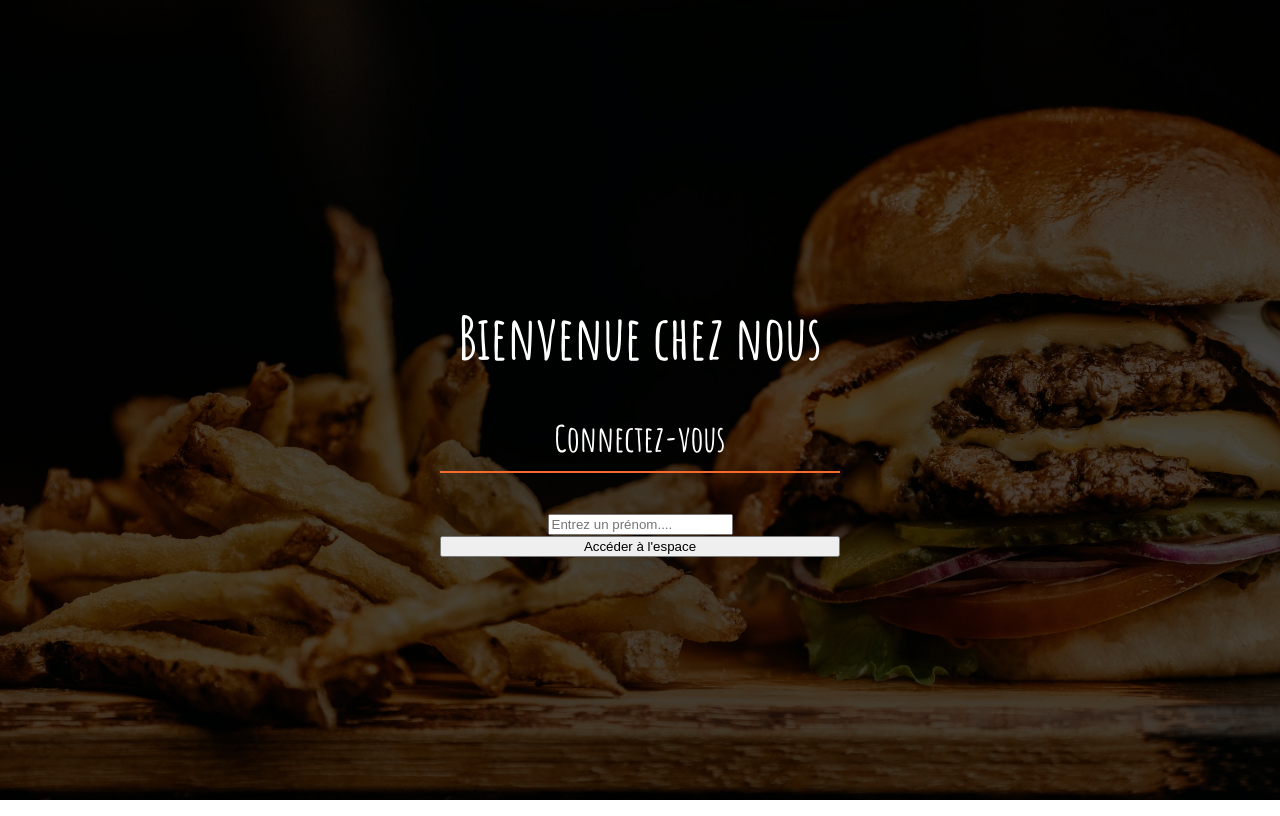
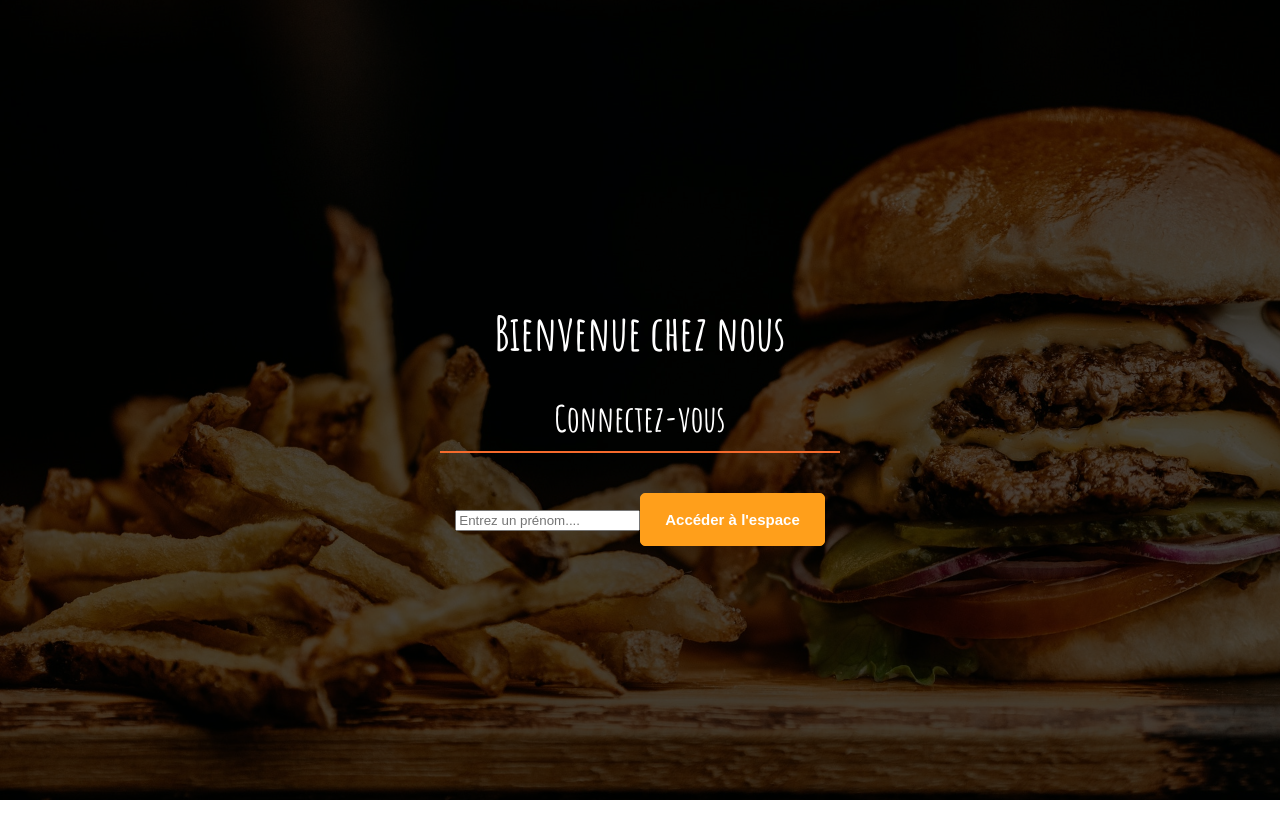
Before and after one commit to PaulDABIN/crazee-burger, a React (Create React App) app: page / in a window 1280 px wide. Built offline with nearby package versions, Linux system fonts and the light colour scheme.

Commit message:
PrimaryButton.js > add styling

```diff
--- a/src/components/pages/login/LoginForm.js
+++ b/src/components/pages/login/LoginForm.js
@@ -1,7 +1,7 @@
 import React from 'react'
 import styled from 'styled-components'
 import { theme } from '../../../theme/index';
-import Button from '../../reusable/Button';
+import PrimaryButton from '../../reusable/PrimaryButton';
 
 export default function LoginForm({inputValue, handleSubmit, handleChange}) {
     return (
@@ -10,7 +10,7 @@ export default function LoginForm({inputValue, handleSubmit, handleChange}) {
             <h2>Connectez-vous</h2>
             <hr/>
             <input type="text" placeholder="Entrez un prénom...." value={inputValue} onChange={handleChange}/>
-            <Button label={"Accéder à l'espace"} />
+            <PrimaryButton label={"Accéder à l'espace"} />
       </FormStyled>
     )
 }
--- a/src/components/reusable/Button.js
+++ /dev/null
@@ -1,15 +0,0 @@
-import React from 'react'
-import styled from 'styled-components';
-
-
-export default function Button({label}) {
-    return (
-        <ButtonStyled type="submit">{label}</ButtonStyled>
-    )
-}
-
-const ButtonStyled = styled.button`
-    width: 100%;
-
-
-`
--- /dev/null
+++ b/src/components/reusable/PrimaryButton.js
@@ -0,0 +1,54 @@
+import React from 'react'
+import styled from 'styled-components';
+import { theme } from '../../theme/index';
+
+
+export default function PrimaryButton({label}) {
+    return (
+        <PrimaryButtonStyled type="submit">{label}</PrimaryButtonStyled>
+    )
+}
+
+const PrimaryButtonStyled = styled.button`
+  display: inline-flex;
+  justify-content: center;
+  align-items: center;
+  position: relative; //is used in case you want to create interactive icons where an icon replaces the text label.
+  white-space: nowrap; //prevents the text label from wrapping to the next line.
+  text-decoration: none; //removes the text decoration in case you’re applying the .btn class to a link.
+  line-height: 1;
+
+  padding: 18px 24px;
+  border-radius: ${theme.borderRadius.round};
+  font-size: ${theme.fonts.P0};
+  font-weight: ${theme.weights.heavy};
+  color: ${theme.colors.white};
+  background-color: ${theme.colors.primary_burger};
+  border: 1px solid ${theme.colors.primary_burger};
+
+  &:hover:not(:disabled) {
+    background-color: ${theme.colors.white};
+    color: ${theme.colors.primary_burger};
+    border: 1px solid ${theme.colors.primary_burger};
+    transition: all 200ms ease-out;
+  }
+
+  &:active {
+    color: ${theme.colors.white};
+    background-color: ${theme.colors.primary_burger};
+    border: 1px solid ${theme.colors.primary_burger};
+  }
+
+  &:disabled {
+    opacity: 0.6;
+    cursor: not-allowed;
+  }
+
+  .icon {
+    display: flex;
+    justify-content: center;
+    align-items: center;
+    font-size: ${theme.fonts.P0};
+    margin-left: 10px;
+  }
+`
--- a/src/theme/index.js
+++ b/src/theme/index.js
@@ -1,19 +1,68 @@
 const colors = {
-    primary : "ffa01b",
-    white :  "#fff"
+    black: "#17161a",
+    incognito: "#333",
+    white: "#fff",
+    background_white: "#f5f5f7",
+    background_black: "#292729",
+    primary: "#ffa01b",
+    primary_burger: "#ff9f1b",
+    green: "green",
+    success: "#60bd4f",
+    red: "#e25549",
+    redSecondary: "#c4151c",
+    blue: "#51a7e1",
+    greyLight: "#e4e5e9",
+    greyMedium: "#a7a8ad",
+    greySemiDark: "#93a2b1",
+    greyDark: "#6f737e",
+    greyBlue: "#747b91",
+  }
 
-}
+  const spacing = {
+    xxs: "4px",
+    xs: "8px",
+    sm: "12px",
+    md: "20px",
+    lg: "32px",
+    xl: "52px",
+    xxl: "84px",
+  }
 
-const fonts = {
-    S:"12px",
-    P0:"15px",
-    P1:"18px",
-    P2:"20px",
-    P3:"24px",
-    P4:"36px",
-    P5:"60px",
-}
+  const fonts = {
+    XXXS: "8px",
+    XXS: "10px",
+    XS: "12px",
+    P0: "15px",
+    P1: "18px",
+    P2: "20px",
+    P3: "24px",
+    P4: "36px",
+    P5: "48px",
+    P6: "60px",
+  }
+  const gridUnit = 8
+  const borderRadius = {
+    subtle: 1,
+    round: "5px",
+    extraRound: "15px",
+    circle: "50%",
+  }
+  const shadows = {}
+  const weights = {
+    light: 300,
+    regular: 400,
+    medium: 500,
+    semiBold: 600,
+    bold: 700,
+    heavy: 800,
+  }
 
-export const theme = {
-    colors, fonts
-}
+  export const theme = {
+    colors,
+    fonts,
+    gridUnit,
+    borderRadius,
+    shadows,
+    weights,
+    spacing,
+  }
```
